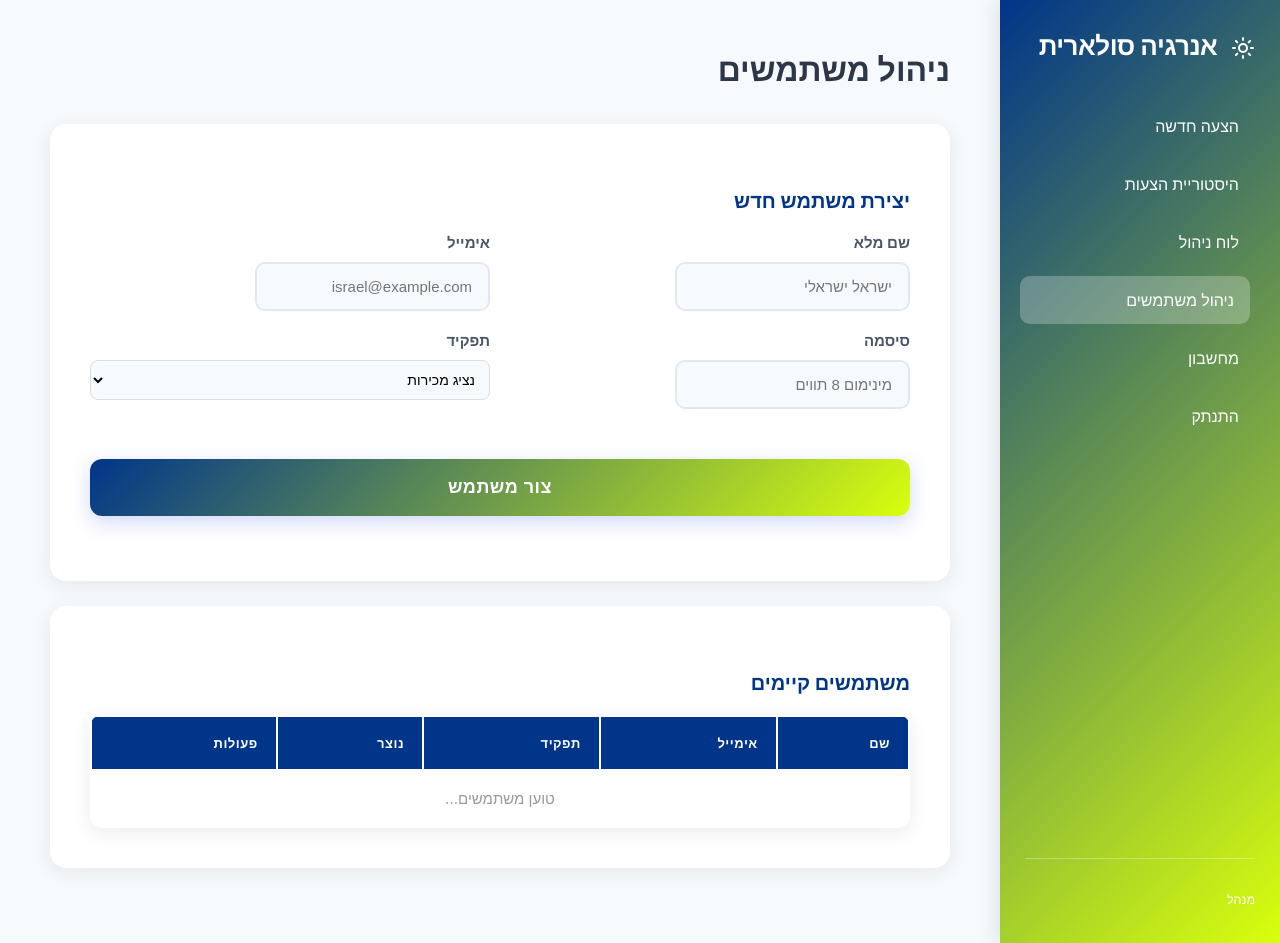
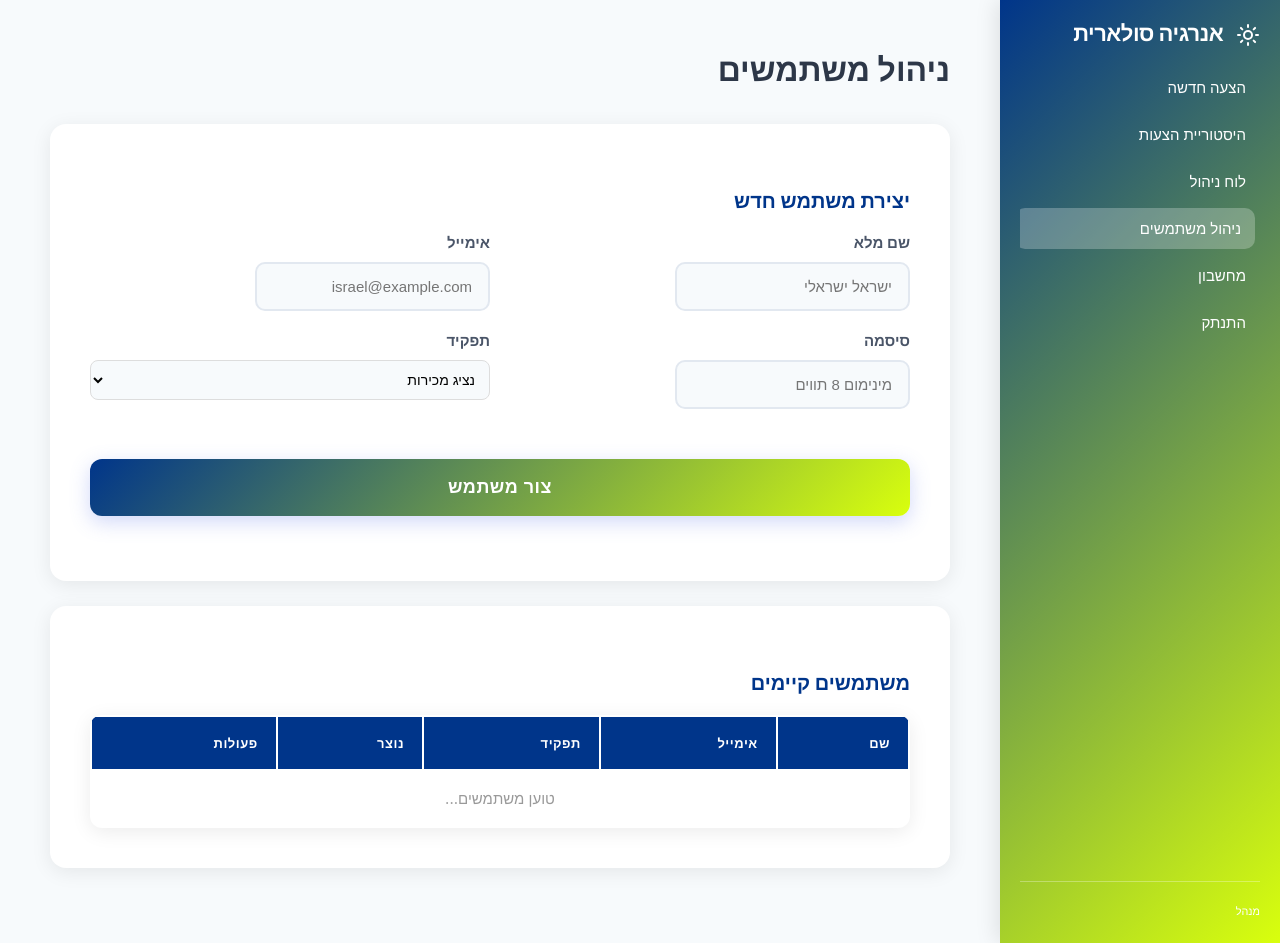
Before and after one commit to ramanhyrik/solar-quotation-system, a FastAPI app: template templates/users.html in a window 1280 px wide. Run offline with FastAPI, Linux system fonts and the light colour scheme; the template is opened without the code that fills it, so the values that code supplies are empty.

Commit message:
Optimize sidebar spacing for better content visibility
- Reduce sidebar padding from 30px to 20px
- Decrease header margin-bottom from 40px to 20px
- Reduce nav link padding and spacing
- Make nav section scrollable with flex: 1 and overflow-y: auto
- Reduce user-info padding and font size
- Adjust font sizes for more compact layout

All navigation items now fit comfortably in sidebar

🤖 Generated with [Claude Code](https://claude.com/claude-code)

Co-Authored-By: Claude <noreply@anthropic.com>

```diff
--- a/static/dashboard.css
+++ b/static/dashboard.css
@@ -14,7 +14,7 @@ body {
     height: 100vh;
     background: linear-gradient(135deg, #00358A 0%, #D9FF0D 100%);
     color: white;
-    padding: 30px 25px;
+    padding: 20px 20px;
     display: flex;
     flex-direction: column;
     box-shadow: -4px 0 20px rgba(0, 0, 0, 0.1);
@@ -26,27 +26,30 @@ body {
 }
 
 .sidebar h2 {
-    margin-bottom: 40px;
-    font-size: 26px;
+    margin-bottom: 20px;
+    font-size: 22px;
     font-weight: 700;
     letter-spacing: -0.5px;
     flex-shrink: 0;
 }
 
 .sidebar nav {
-    flex-shrink: 0;
+    flex: 1;
+    overflow-y: auto;
+    overflow-x: hidden;
+    margin-bottom: 15px;
 }
 
 .sidebar nav a {
     display: block;
-    padding: 14px 16px;
+    padding: 11px 14px;
     color: white;
     text-decoration: none;
     border-radius: 10px;
-    margin-bottom: 10px;
+    margin-bottom: 6px;
     transition: all 0.3s;
     font-weight: 500;
-    font-size: 16px;
+    font-size: 15px;
 }
 
 .sidebar nav a:hover,
@@ -57,9 +60,9 @@ body {
 
 .user-info {
     margin-top: auto;
-    padding-top: 25px;
+    padding-top: 15px;
     border-top: 1px solid rgba(255, 255, 255, 0.3);
-    font-size: 15px;
+    font-size: 13px;
     flex-shrink: 0;
 }
 
```
